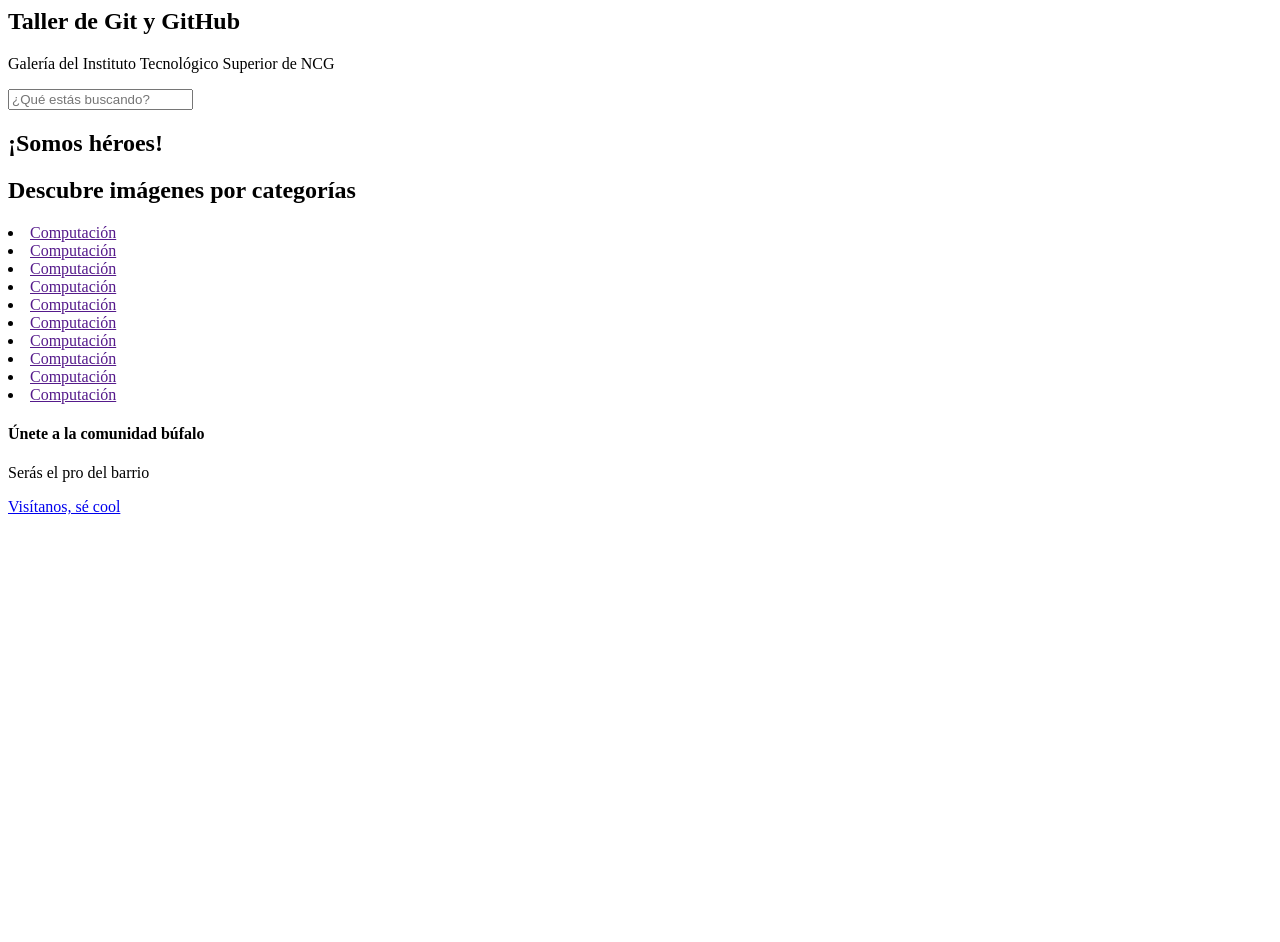
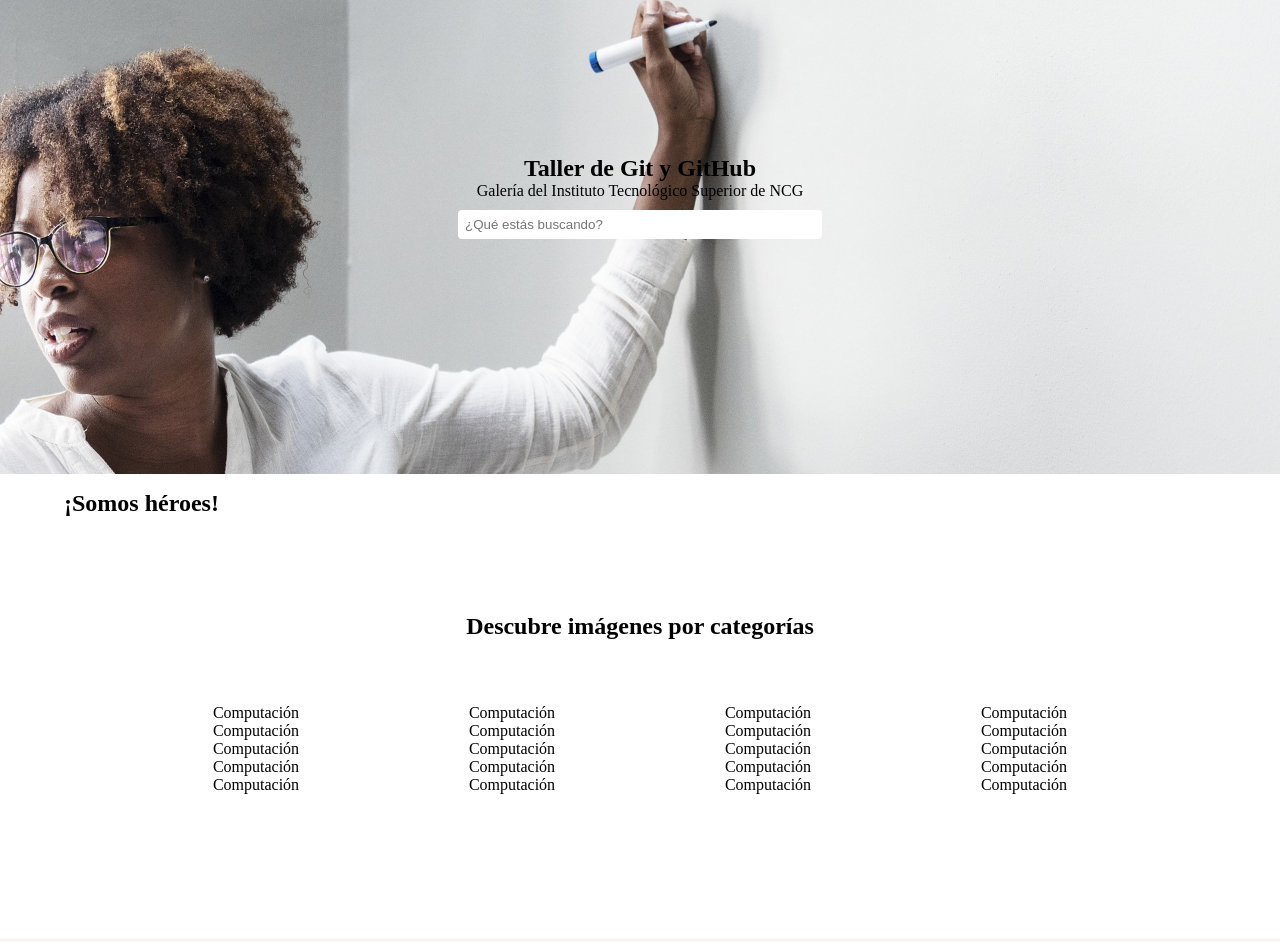
Before and after one commit to Naverhound/taller_its, a plain HTML site: page index.html in a window 1280 px wide. Shown: the part 130-1072 px from the top of the page. Before the commit the page ends 800 px from the top, so only its background shows below. Drawn offline with Linux system fonts and the light colour scheme.

Commit message:
Se terminó el diseño

```diff
--- a/Styles.css
+++ b/Styles.css
@@ -0,0 +1,87 @@
+*{
+	padding: 0;
+	margin: 0;
+
+}
+body{
+	font-family: 'Seouge'
+}
+.header{
+	padding: .5em;
+
+}
+.header__logo{
+	height: 40px;
+}
+.main{
+	height: 60vh;
+	display: flex;
+	flex-direction: column;
+	justify-content: center;
+	align-items: center;
+	padding: 2em;
+	background: url("./Imagenes/profesora.jpg") no-repeat;
+	background-size: cover;
+}
+.main input{
+	padding: .5em;
+	width: 350px;
+	margin: 10px;
+	border-radius: 4px;
+	border: none;
+}
+.gallery{
+	padding: 1em;
+	width: 90%;
+	margin: 0 auto;
+}
+.gallery__title{
+	text-align: center;
+	margin: 1em auto;
+}
+.gallery__container{
+	display: flex;
+	flex-wrap: wrap;
+}
+.categories{
+	width: 80%;
+	margin: 0 auto;
+	display: flex;
+	padding: 5em 0;
+	flex-direction: column;
+	align-items: center;
+}
+.categories__list{
+	display: flex;
+	width: 100%;
+	padding: 4em;
+}
+.categories__list--container{
+	display: flex;
+	flex:1;
+	flex-direction: column;
+	align-items: center;
+}
+.categories__list li{
+	list-style-type: none;
+}
+.categories__list li a{
+	text-decoration: none;
+	color: inherit;
+
+}
+.footer{
+	direction: flex;
+	background:#fbf4f4;
+	flex-direction: column;
+	align-items: center;
+	padding: 5em 0;
+}
+.footer__btn{
+	backgroudn:#3eb060;
+	padding: 3em 1em;
+	margin: 1em;
+	color: white;
+	text-decoration: none;
+	border-radius: 4px;
+}
--- a/index.html
+++ b/index.html
@@ -3,6 +3,7 @@
 <head>
 	<meta charset ="UTF-8">
 	<title>Taller de GitHub</title>
+	<link rel="stylesheet"  href="Styles.css">
 </head>
 <body>
 	<header class="header">
@@ -28,8 +29,15 @@
 				<li class="categories__list--item">
 					<a href="">Computación</a>
 				</li>
-			</div>
-			<div class="categories__list--container">
+				<li class="categories__list--item">
+					<a href="">Computación</a>
+				</li>
+				<li class="categories__list--item">
+					<a href="">Computación</a>
+				</li>
+				<li class="categories__list--item">
+					<a href="">Computación</a>
+				</li>
 				<li class="categories__list--item">
 					<a href="">Computación</a>
 				</li>
@@ -38,8 +46,15 @@
 				<li class="categories__list--item">
 					<a href="">Computación</a>
 				</li>
-			</div>
-			<div class="categories__list--container">
+				<li class="categories__list--item">
+					<a href="">Computación</a>
+				</li>
+				<li class="categories__list--item">
+					<a href="">Computación</a>
+				</li>
+				<li class="categories__list--item">
+					<a href="">Computación</a>
+				</li>
 				<li class="categories__list--item">
 					<a href="">Computación</a>
 				</li>
@@ -48,8 +63,15 @@
 				<li class="categories__list--item">
 					<a href="">Computación</a>
 				</li>
-			</div>
-			<div class="categories__list--container">
+				<li class="categories__list--item">
+					<a href="">Computación</a>
+				</li>
+				<li class="categories__list--item">
+					<a href="">Computación</a>
+				</li>
+				<li class="categories__list--item">
+					<a href="">Computación</a>
+				</li>
 				<li class="categories__list--item">
 					<a href="">Computación</a>
 				</li>
@@ -58,18 +80,15 @@
 				<li class="categories__list--item">
 					<a href="">Computación</a>
 				</li>
-			</div>
-			<div class="categories__list--container">
 				<li class="categories__list--item">
 					<a href="">Computación</a>
 				</li>
-			</div>
-			<div class="categories__list--container">
 				<li class="categories__list--item">
 					<a href="">Computación</a>
 				</li>
-			</div>
-			<div class="categories__list--container">
+				<li class="categories__list--item">
+					<a href="">Computación</a>
+				</li>
 				<li class="categories__list--item">
 					<a href="">Computación</a>
 				</li>
```
